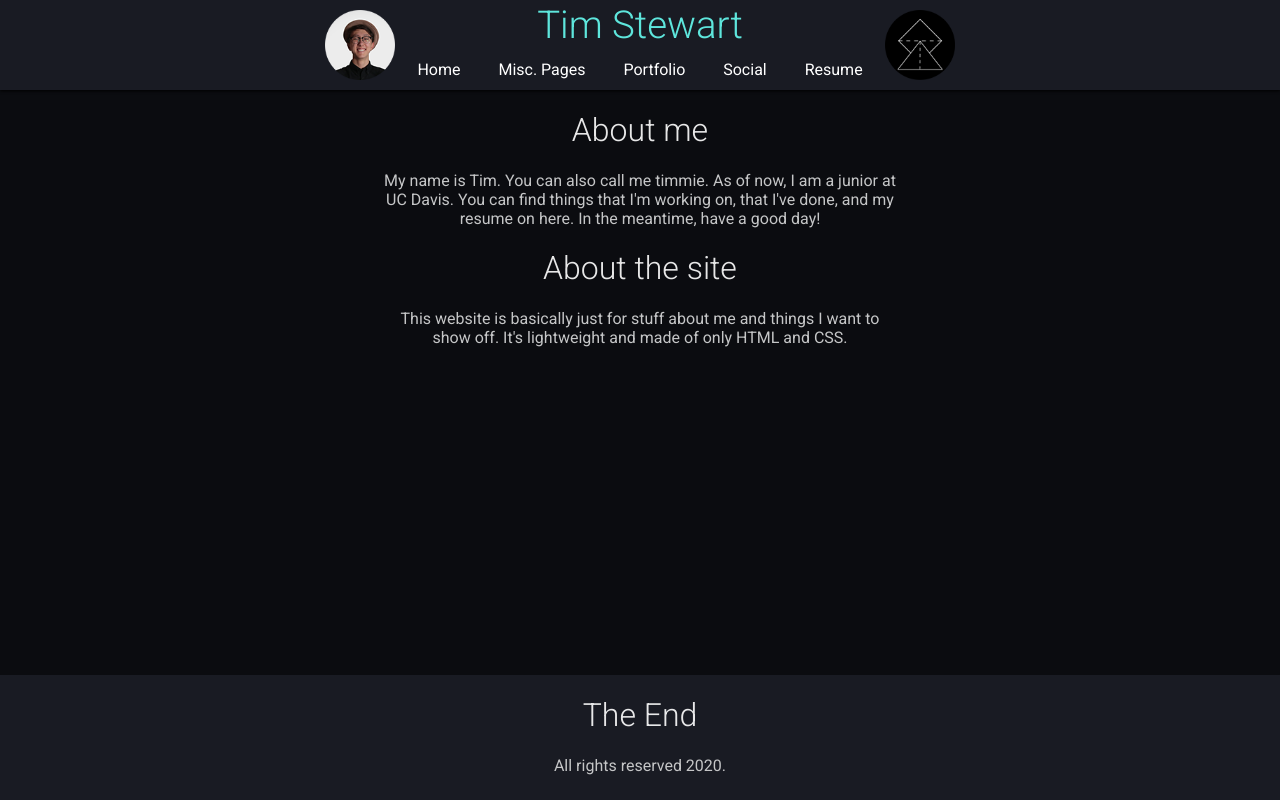
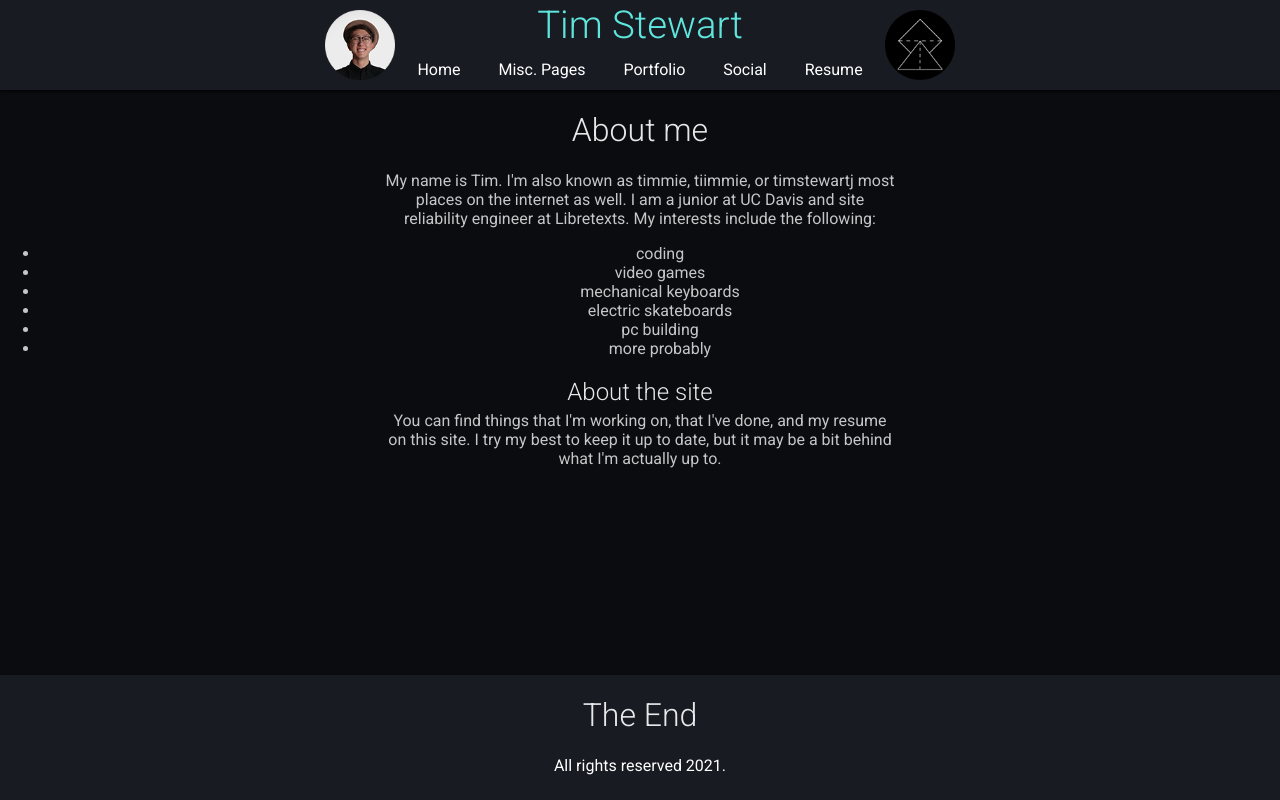
Before and after one commit to TimStewartJ/personal-site, a Flask app: page / in a window 1280 px wide. Run offline with Flask 2, Linux system fonts and the light colour scheme.

Commit message:
update front page, footer, and socials

```diff
--- a/static/css/style.css
+++ b/static/css/style.css
@@ -2,6 +2,7 @@
 
 body {
 	font-family: 'Roboto', sans-serif;
+	color: #c5c6c7;
 	padding: 0;
 	margin: 0;
 }
@@ -17,9 +18,9 @@ body h1, h2 {
 	opacity: 0.9;
 }
 
-body p, a {
+/* body p, a {
 	color: #c5c6c7;
-}
+} */
 
 .container {
 	position: relative;
@@ -117,10 +118,9 @@ body p, a {
 	}
 
 	.section.bg {
-		//background: #121212;
+		/* background: #121212; */
 		margin: 0;
 		overflow: hidden;
-
 	}
 
 	.section p {
--- a/templates/index.html
+++ b/templates/index.html
@@ -1,13 +1,27 @@
-{% extends "layout.html" %}
-{% block content %}
+{% extends "layout.html" %} {% block content %}
 <div class="content">
-	<div class="section">
-		<h1>About me</h1>
-		<p>My name is Tim. You can also call me timmie. As of now, I am a junior at UC Davis.
-		You can find things that I'm working on, that I've done, and my resume on here. In the meantime, have a good day!</p>
+    <div class="section">
+        <h1>About me</h1>
+        <p>
+            My name is Tim. I'm also known as timmie, tiimmie, or timstewartj
+            most places on the internet as well. I am a junior at UC
+            Davis and site reliability engineer at Libretexts. My interests include the following:
+			<ul>
+				<li>coding</li>
+				<li>video games</li>
+				<li>mechanical keyboards</li>
+				<li>electric skateboards</li>
+				<li>pc building</li>
+				<li>more probably</li>
+			</ul>
+        </p>
 
-		<h1>About the site</h1>
-		<p>This website is basically just for stuff about me and things I want to show off. It's lightweight and made of only HTML and CSS.</p>
-	</div>
+        <h2>About the site</h2>
+        <p>
+            You can find things that I'm working on, that I've done, and my
+            resume on this site. I try my best to keep it up to date, but it may
+            be a bit behind what I'm actually up to.
+        </p>
+    </div>
 </div>
 {% endblock %}
--- a/templates/layout.html
+++ b/templates/layout.html
@@ -45,7 +45,7 @@ The fixed header
 
 <div class="footer">
 	<h1>The End</h1>
-	<p>All rights reserved 2020.</p>
+	<p>All rights reserved 2021.</p>
 </div>
 
 </div>
--- a/templates/social.html
+++ b/templates/social.html
@@ -9,9 +9,9 @@
 
     <div class="section social">
         <h1>My Socials</h1>
-        <h2><a href="https://www.youtube.com/channel/UCe95ZA30ro1-ANQyO1wXVzA"><i class="fa fa-youtube-play" style="font-size:26px"></i> YouTube</a></h2>
-        <h2><a href="https://www.instagram.com/timstewartj/"><i class="fa fa-instagram" style="font-size:26px"></i> Instagram</a></h2>
-        <h2><a href="https://github.com/TimStewartJ"><i class="fa fa-github" style="font-size:26px"></i> Github</a></h2>
+        <h2><a href="https://github.com/TimStewartJ" target="_blank" rel="noreferrer noopener"><i class="fa fa-github" style="font-size:26px"></i> Github</a></h2>
+        <h2><a href="https://www.instagram.com/timstewartj/" target="_blank" rel="noreferrer noopener"><i class="fa fa-instagram" style="font-size:26px"></i> Instagram</a></h2>
+        <h2><a href="https://www.youtube.com/channel/UCe95ZA30ro1-ANQyO1wXVzA" target="_blank" rel="noreferrer noopener"><i class="fa fa-youtube-play" style="font-size:26px"></i> YouTube</a></h2>
         <h2><a href=""><i class="fa fa-" style="font-size:26px"></i> </a></h2>
         <h2><a href=""><i class="fa fa-" style="font-size:26px"></i> </a></h2>
         <h2><a href=""><i class="fa fa-" style="font-size:26px"></i> </a></h2>
```
